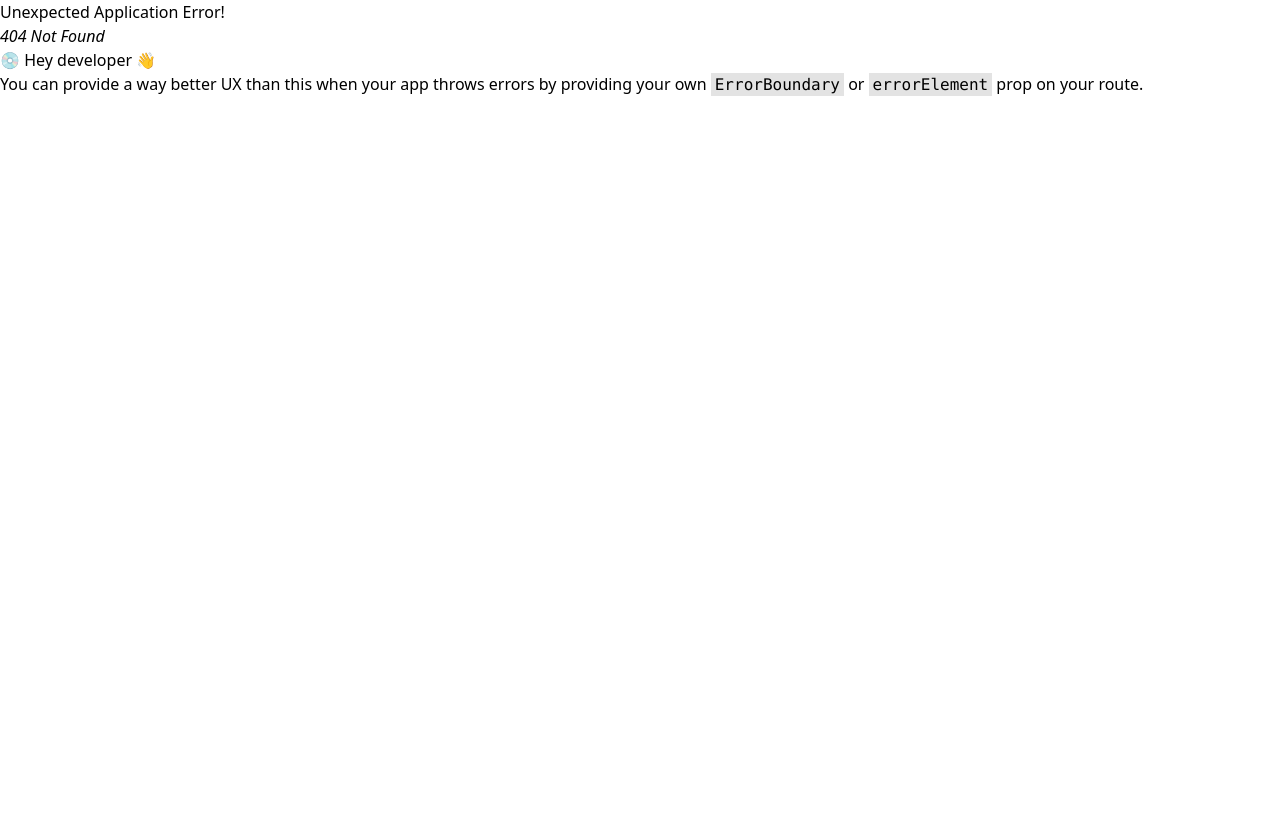
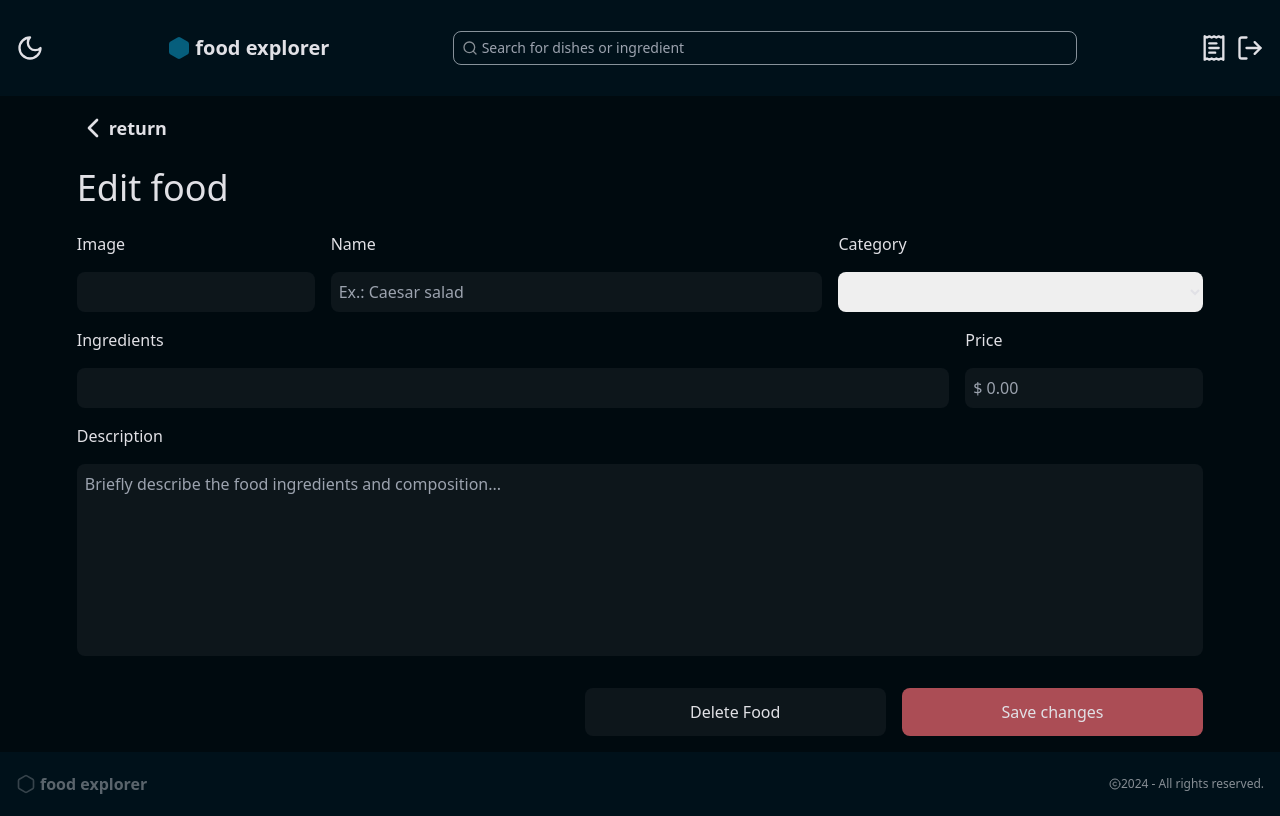
Before and after one commit to dameness/food-explorer-front, a React (Vite) app: page /edit in a window 1280 px wide. Before the commit this address had no page. Built offline with nearby package versions, Linux system fonts and the light colour scheme.

Commit message:
feat: add edit food page

```diff
--- /dev/null
+++ b/src/pages/editFood.tsx
@@ -0,0 +1,18 @@
+import { FoodForm } from '@/components/foodForm';
+import { ChevronLeft } from 'lucide-react';
+import { Link } from 'react-router-dom';
+export const EditFood = () => {
+  return (
+    <div className='w-11/12 space-y-6'>
+      <Link
+        to='/'
+        className='text-lg font-semibold mt-4 flex items-center place-self-start'
+      >
+        <ChevronLeft size={32} />
+        return
+      </Link>
+      <h1 className='text-4xl font-medium'>Edit food</h1>
+      <FoodForm type='edit' />
+    </div>
+  );
+};
--- a/src/router.tsx
+++ b/src/router.tsx
@@ -5,6 +5,7 @@ import { SignIn } from './pages/signIn';
 import { SignUp } from './pages/signUp';
 import { Food } from './pages/food';
 import { AddFood } from './pages/addFood';
+import { EditFood } from './pages/editFood';
 export const router = createBrowserRouter([
   {
     path: '/',
@@ -22,6 +23,10 @@ export const router = createBrowserRouter([
         path: '/new',
         element: <AddFood />,
       },
+      {
+        path: '/edit',
+        element: <EditFood />,
+      },
     ],
     //FAZER ERROR ELEMENT
   },
```
